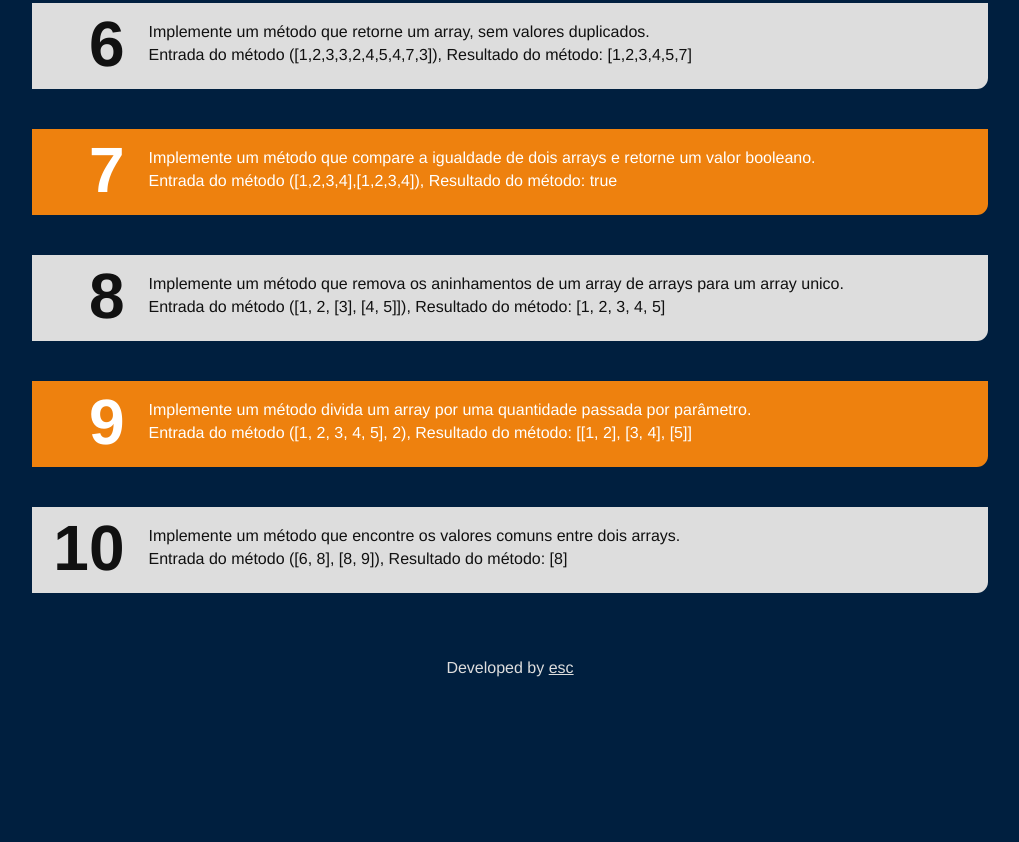
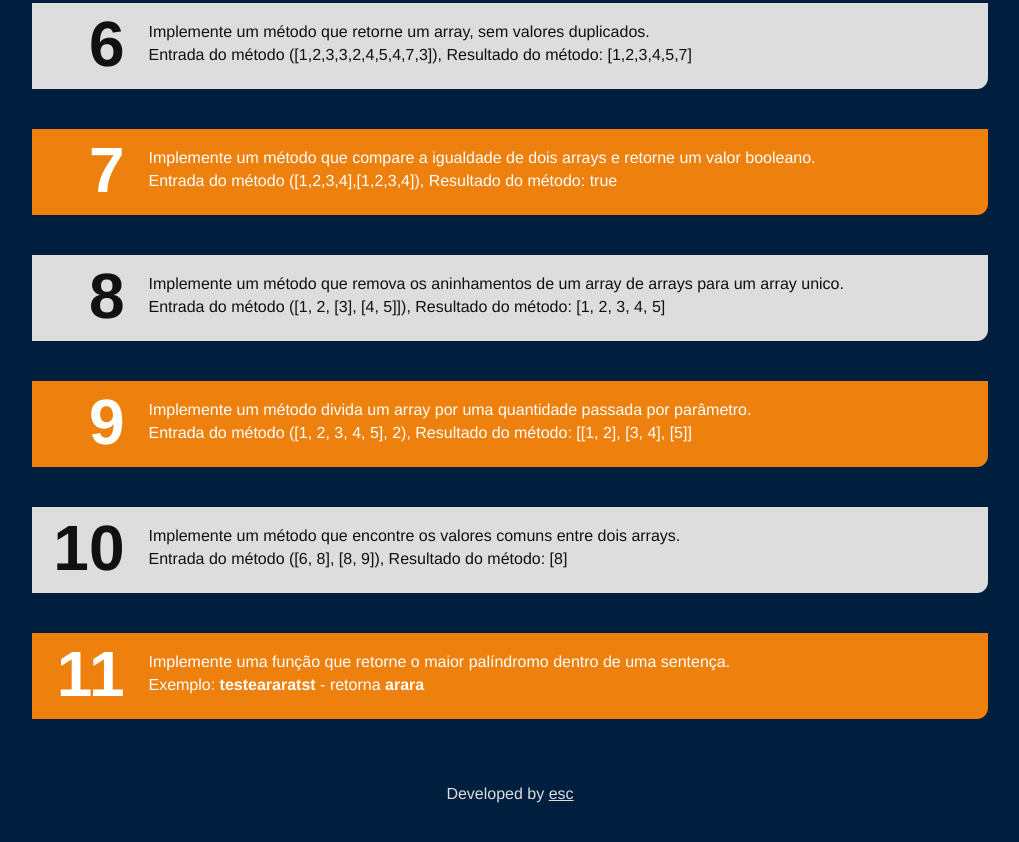
Before and after one commit to oiesc/ExerciciosResolvidosemJS, a plain HTML site: page index.html in a window 1280 px wide. Shown: the part 760-1602 px from the top of the page, without its empty margins (130-1149 px from the left). Before the commit the page ends 1492 px from the top, so only its background shows below. Drawn offline with Linux system fonts and the light colour scheme.

Commit message:
add ex11

```diff
--- a/index.html
+++ b/index.html
@@ -52,6 +52,10 @@
 				<p>Implemente um método que encontre os valores comuns entre dois arrays.</p>
 				<p>Entrada do método ([6, 8], [8, 9]), Resultado do método: [8]</p>
 			</li>
+			<li onclick="window.location.href='./exercicios/11.html'">
+				<p>Implemente uma função que retorne o maior palíndromo dentro de uma sentença.</p>
+				<p>Exemplo: <b>testeararatst</b> - retorna <b>arara</b></p>
+			</li>
 		</ol>
 	</div>
 	<div style="width: 100%; display: flex; justify-content: center; margin-top: 50px">
```
Also changed, not shown: exercicios/11.html (+1 -1 lines).
